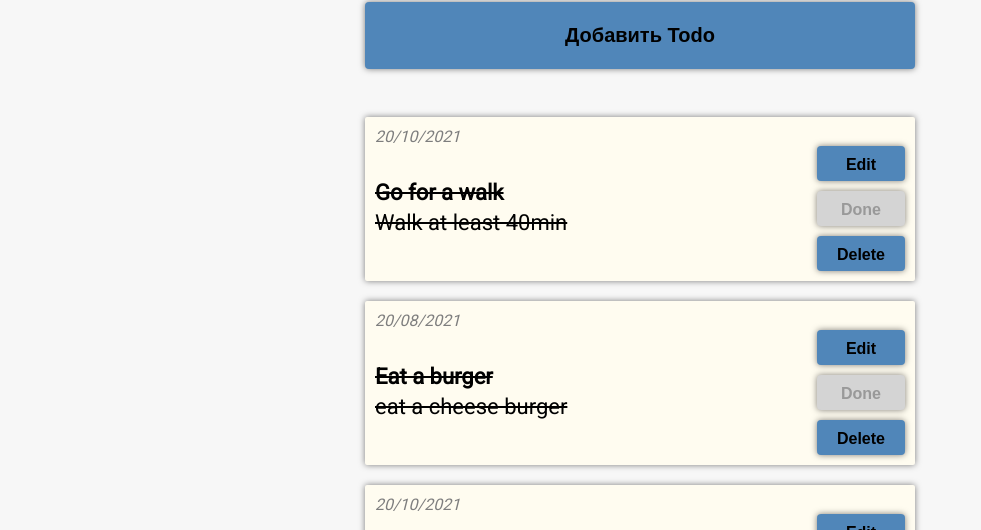
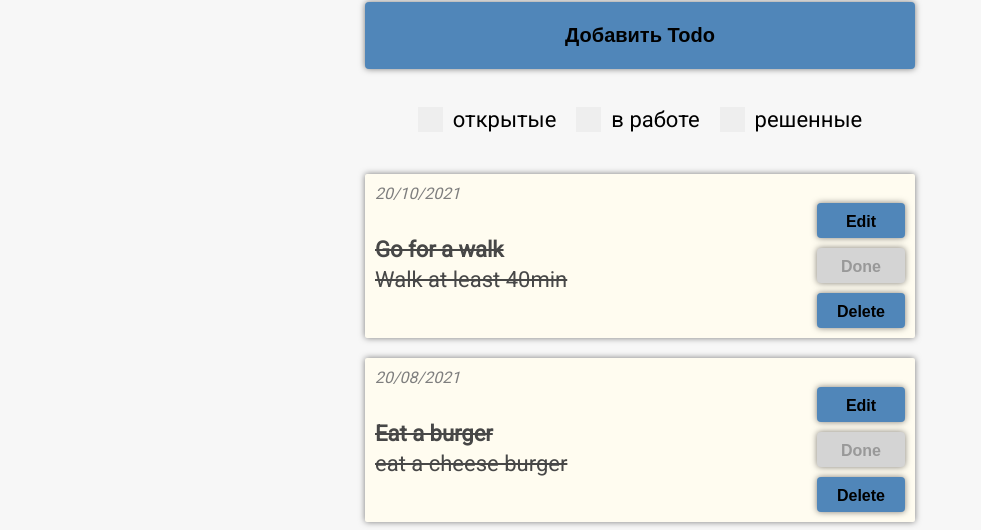
Before and after one commit to KamilMU/todoAppTestRedux, a React app: page / in a window 1280 px wide. Shown: the part 248-778 px from the top of the page, without its empty margins (0-981 px from the left). Built offline with nearby package versions, Linux system fonts and the light colour scheme.

Commit message:
added filters logic, changed styles

```diff
--- a/src/components/AddTodoForm/styles.scss
+++ b/src/components/AddTodoForm/styles.scss
@@ -44,11 +44,13 @@
     &:hover {
       opacity: .8;
       color: #fff;
+      transition: opacity .3s, color .4s;
     }
 
     &:active {
       background-color: rgb(65, 96, 126);
       color: #fff;
+      transition: background-color .3s, color .4s;
     }
   }
 }
--- a/src/components/App/App.js
+++ b/src/components/App/App.js
@@ -3,12 +3,14 @@ import './styles.scss';
 import Header from '../Header';
 import AddTodoForm from '../AddTodoForm';
 import TodoList from '../TodoList';
+import Filters from '../Filters';
 
 export function App() {
   return (
     <div className="app">
       <Header />
       <AddTodoForm />
+      <Filters />
       <TodoList />
     </div>
   )
--- a/src/components/Filters/Filters.js
+++ b/src/components/Filters/Filters.js
@@ -1,4 +1,6 @@
 import React from 'react';
+import { useDispatch } from 'react-redux';
+import { filterTodosByStatus } from '../../store/actions';
 import './styles.scss';
 
 const checkboxes = [
@@ -7,7 +9,13 @@ const checkboxes = [
   { name: 'solved', alias: 'решенные' }
 ];
 
-export function Filters({ onFilterChange }) {
+export function Filters() {
+  const dispatch = useDispatch();
+
+  function onFilterChange({ target }) {
+    dispatch(filterTodosByStatus(target.name, target.checked));
+  }
+
   return (
     <div className={'filters'}>
       {checkboxes.map((checkbox, index) => (
--- a/src/components/Filters/styles.scss
+++ b/src/components/Filters/styles.scss
@@ -53,6 +53,7 @@
 /* When the checkbox is checked, add a blue background */
 .checkboxContainer input:checked ~ .checkmark {
   background-color: #2196F3;
+  transition: background-color .3s;
 }
 
 /* Create the checkmark/indicator (hidden when not checked) */
--- a/src/components/Header/styles.scss
+++ b/src/components/Header/styles.scss
@@ -9,6 +9,7 @@
   position: fixed;
   top: 0;
   left: 0;
+  z-index: 1111;
 
   a {
     font-size: 24px;
@@ -19,6 +20,7 @@
 
     &:hover {
       color: #fff;
+      transition: color .4s;
     }
   }
 }
--- a/src/components/TodoItem/TodoItem.js
+++ b/src/components/TodoItem/TodoItem.js
@@ -35,21 +35,17 @@ export function TodoItem({ todo, deleteTodo, doneTodo, saveEditedTodo }) {
             {!isEditBtnClicked ? (
               <b
                 onClick={doneTodo}
-                style={{
-                  textDecoration: todo.status === 'done' && "line-through"
-                }}>
+                className={todo.status === 'done' ? 'line-through' : ''}>
                 {todo.title}
               </b>)
               : (
-                <input value={inputValues.title} name="title" onChange={onInputChange} />
+                <input value={inputValues.title} name='title' onChange={onInputChange} />
               )}
-            {todo.status === 'inWork' && (<span className={'inWork'}>in work!</span>)}
-            {todo.status === 'open' && (<span className={'open'}>open</span>)}
+            {!isEditBtnClicked && todo.status === 'inWork' && (<span className={'inWork'}>in work!</span>)}
+            {!isEditBtnClicked &&  todo.status === 'open' && (<span className={'open'}>open</span>)}
           </div>
           {!isEditBtnClicked ? (
-            <div style={{
-              textDecoration: todo.status === 'done' && "line-through"
-            }}>
+            <div className={todo.status === 'done' ? 'line-through' : ''}>
               {todo.text}
             </div>) : (
             <textarea
--- a/src/components/TodoItem/styles.scss
+++ b/src/components/TodoItem/styles.scss
@@ -62,6 +62,11 @@
   color: rgb(66, 174, 207);
 }
 
+.line-through {
+  text-decoration: line-through;
+  color: rgb(71, 71, 71);
+}
+
 .todos__todo div div {
   word-wrap: break-word;
   word-break: break-all;
@@ -108,9 +113,15 @@
     margin-top: 10px;
   }
 
+  &:disabled:hover {
+    opacity: 1;
+    color: rgb(177, 177, 177);
+  }
+
   &:hover {
     opacity: .8;
     color: #fff;
+    transition: opacity .3s, color .4s;
   }
 
   &:active {
--- a/src/constants/index.js
+++ b/src/constants/index.js
@@ -2,3 +2,28 @@ export const ADD_TODO = "ADD_TODO";
 export const DELETE_TODO = "DELETE_TODO";
 export const EDIT_TODO = "EDIT_TODO";
 export const DONE_TODO = "DONE_TODO";
+export const FILTER_TODOS_BY_STATUS = "FILTER_TODOS_BY_STATUS";
+
+export const mockData = [
+  {
+    id: 1,
+    title: "Go for a walk",
+    text: "Walk at least 40min",
+    status: "done",
+    date: "20/10/2021"
+  },
+  {
+    id: 2,
+    title: "Eat a burger",
+    text: "eat a cheese burger",
+    status: "done",
+    date: "20/08/2021"
+  },
+  {
+    id: 3,
+    title: "watch a tv",
+    text: "watch some comedy show",
+    status: "inWork",
+    date: "20/10/2021"
+  }
+];
--- a/src/store/actions/index.js
+++ b/src/store/actions/index.js
@@ -1,4 +1,4 @@
-import { ADD_TODO, DELETE_TODO, EDIT_TODO, DONE_TODO } from "../../constants";
+import { ADD_TODO, DELETE_TODO, EDIT_TODO, DONE_TODO, FILTER_TODOS_BY_STATUS } from "../../constants";
 
 export const addTodo = (todo) => ({
   type: ADD_TODO,
@@ -21,3 +21,9 @@ export const doneTodo = (todoId) => ({
   type: DONE_TODO,
   todoId
 });
+
+export const filterTodosByStatus = (status, statusChecked) => ({
+  type: FILTER_TODOS_BY_STATUS,
+  status,
+  statusChecked
+});
--- a/src/store/reducers/index.js
+++ b/src/store/reducers/index.js
@@ -1,42 +1,24 @@
-import { ADD_TODO, DELETE_TODO, DONE_TODO, EDIT_TODO } from "../../constants";
+import { ADD_TODO, DELETE_TODO, DONE_TODO, EDIT_TODO, FILTER_TODOS_BY_STATUS, mockData } from "../../constants";
 
 const initialState = {
-  todos: [
-    {
-      id: 1,
-      title: "Go for a walk",
-      text: "Walk at least 40min",
-      status: "done",
-      date: "20/10/2021"
-    },
-    {
-      id: 2,
-      title: "Eat a burger",
-      text: "eat a cheese burger",
-      status: "done",
-      date: "20/08/2021"
-    },
-    {
-      id: 3,
-      title: "watch a tv",
-      text: "watch some comedy show",
-      status: "inWork",
-      date: "20/10/2021"
-    }
-  ]
+  todos: [...mockData],
+  initialTodos: [...mockData]
 }
 
-export const reducer = (state = initialState, { type, todo, todoId, todoTitle, todoText }) => {
+export const reducer = (state = initialState, { type, todo, todoId, todoTitle, todoText, status, statusChecked }) => {
   switch (type) {
     case ADD_TODO:
       return {
         ...state,
-        todos: [...state.todos, todo]
+        todos: [...state.todos, todo],
+        initialTodos: [...state.initialTodos, todo],
       }
     case DELETE_TODO:
       return {
         ...state,
-        todos: state.todos.filter(todo => todo.id !== todoId)
+        todos: state.todos.filter(todo => todo.id !== todoId),
+        initialTodos: state.initialTodos.filter(todo => todo.id !== todoId),
+
       }
     case DONE_TODO:
       return {
@@ -53,9 +35,8 @@ export const reducer = (state = initialState, { type, todo, todoId, todoTitle, t
         })
       }
     case EDIT_TODO:
-      return {
-        ...state,
-        todos: state.todos.map(todo => {
+      const editedTodos = (todos) => {
+        return todos.map(todo => {
           if (todo.id === todoId) {
             return {
               ...todo,
@@ -67,6 +48,26 @@ export const reducer = (state = initialState, { type, todo, todoId, todoTitle, t
           return todo;
         })
       }
+
+      return {
+        ...state,
+        todos: editedTodos(state.todos),
+        initialTodos: editedTodos(state.initialTodos),
+      }
+    case FILTER_TODOS_BY_STATUS:
+      if (statusChecked) {
+        return {
+          ...state,
+          todos: state.todos.filter(todo => {
+            return todo.status === status
+          })
+        }
+      } else {
+        return {
+          ...state,
+          todos: state.initialTodos
+        }
+      }
     default:
       return state;
   }
```
Also changed, not shown: src/components/Filters/index.js (renamed from src/components/Filters/indes.js).
